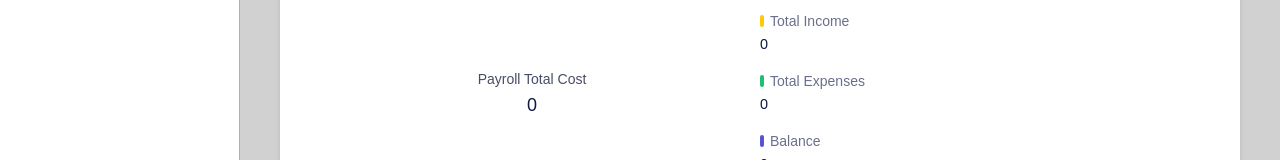
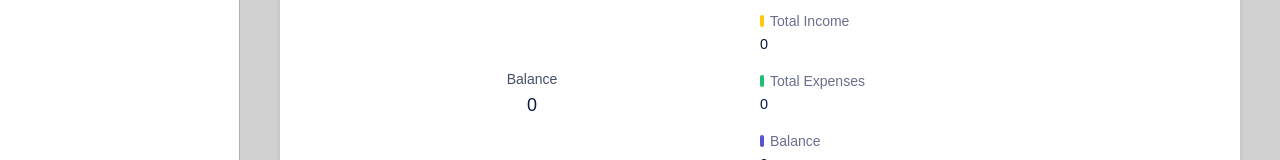
Before and after one commit to ayodeji1167/finance-tracker, a React (Vite) app: page / in a window 1280 px wide. Shown: the part 495-655 px from the top of the page. Built offline with nearby package versions, Linux system fonts and the light colour scheme.

Commit message:
fix typo

```diff
--- a/src/features/expense-tracker/components/Home.tsx
+++ b/src/features/expense-tracker/components/Home.tsx
@@ -132,7 +132,7 @@ export function Home() {
                 color={'neutral.800'}
                 fontWeight={500}
               >
-                Payroll Total Cost
+                Balance
               </Text>
               <Text textAlign={'center'} textStyle={'h-600'}>
                 {addComma(balance)}
```
